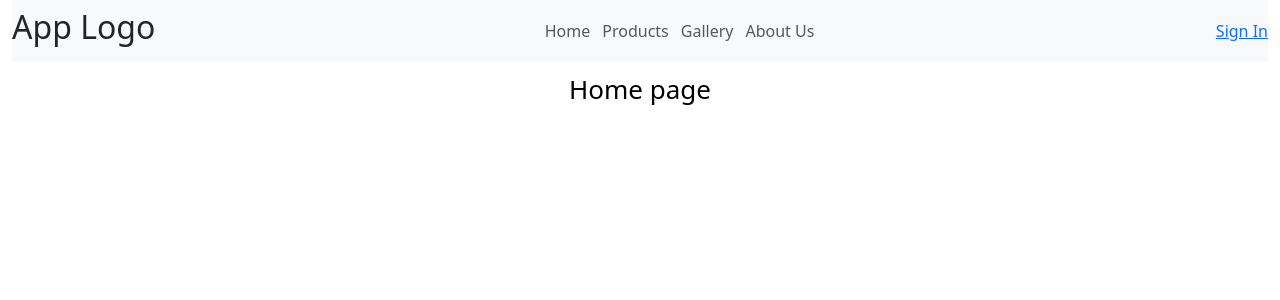
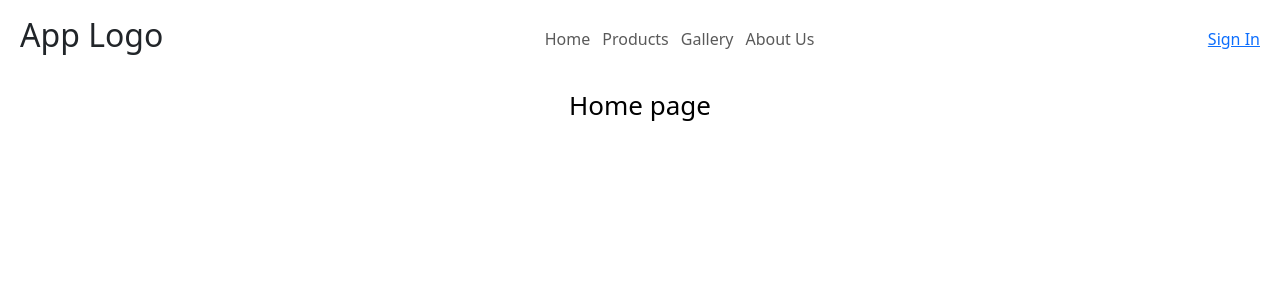
Before and after one commit to RamniwasG/trng-part-2-react-routing, a React (Create React App) app: page / in a window 1280 px wide. Shown: the top 300 px of the page. Built offline with nearby package versions, Linux system fonts and the light colour scheme.

Commit message:
minor css change

```diff
--- a/src/App.css
+++ b/src/App.css
@@ -1,6 +1,6 @@
 .App-container {
   background-color: white;
-  min-height: 100vh;
+  min-height: 92vh;
   display: flex;
   flex-direction: column;
   align-items: center;
--- a/src/common/Header.jsx
+++ b/src/common/Header.jsx
@@ -4,7 +4,7 @@
 function Header(props) {
     const [selectedMenuItem, setSelectedMenuItem] = useState('home')
   return (
-    <nav className="navbar navbar-light bg-light">
+    <nav className="navbar navbar-light m-2">
         <h2>App Logo</h2>
         <div className="navbar-nav flex-row">
             {props.menuList.map((menuItem) => {
```
